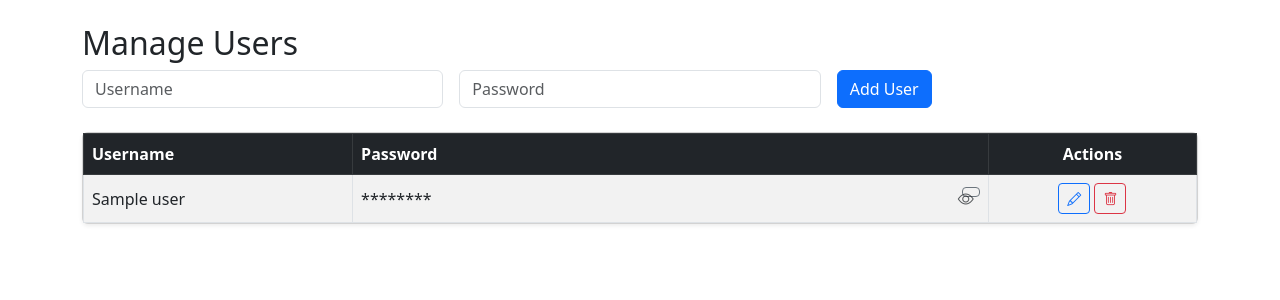
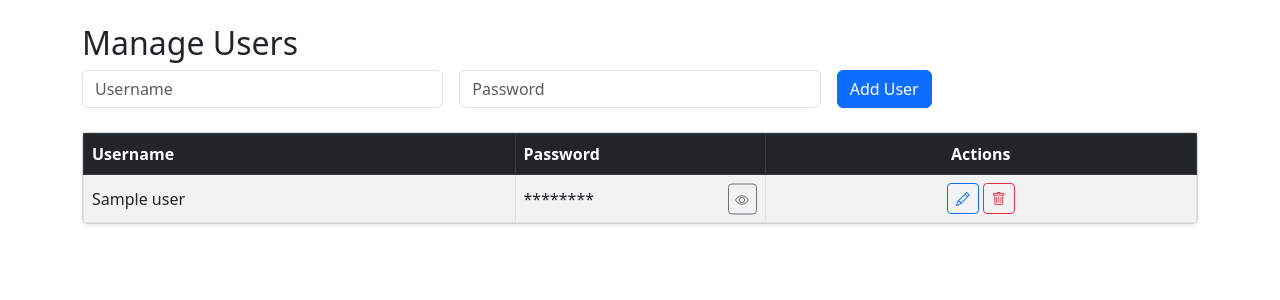
Before and after one commit to rvkmar/ankiserver, a Flask app: template anki-user-manager/templates/manage_users.html in a window 1280 px wide. Shown: the part 56-356 px from the top of the page. Run offline with Flask 3, Linux system fonts and the light colour scheme; the template is opened without the code that fills it: most values are stand-ins (such as "Sample title", 1, 10 or a date in 2020); parts of the project's set-up code (start-up, migrations or seed data) failed here and were passed over.

Commit message:
eye icon and table layout modified

```diff
--- a/anki-user-manager/static/css/style.css
+++ b/anki-user-manager/static/css/style.css
@@ -1,68 +1,23 @@
-/* Keep the password column rock-solid */
-.table.fixed {
+/* Force consistent table layout */
+table.table {
   table-layout: fixed;
+  width: 100%;
 }
 
-/* Password cell container */
-.pwd-cell {
+/* Password column fixed width */
+table.table td:nth-child(2),
+table.table th:nth-child(2) {
+  width: 250px;
+  /* adjust as needed */
   position: relative;
-  min-width: 260px;
-  /* tune as you like */
 }
 
-/* The masked text span and the input share the same box model */
-.pwd-cell .pwd-mask,
-.pwd-cell .pwd-input {
-  display: block;
-  width: 100%;
-  padding-right: 2.25rem;
-  /* space for the eye button */
-  margin: 0;
-  /* avoid layout shift */
-  font-family: ui-monospace, SFMono-Regular, Menlo, Monaco, Consolas, "Liberation Mono", monospace;
-  letter-spacing: 0.05em;
-  line-height: 1.5;
-  white-space: nowrap;
-  overflow: hidden;
-  text-overflow: ellipsis;
-}
-
-/* If you're using a Bootstrap input for edit mode, match the padding */
-.pwd-cell .form-control.pwd-input {
-  padding-right: 2.25rem;
-}
-
-/* Toggle button sits at a fixed spot inside the cell */
-.pwd-cell .toggle-pwd {
-  position: absolute;
-  right: .5rem;
+/* Ensure toggle button sits at the right end of the password cell */
+.toggle-pass {
+  position: absolute !important;
+  right: 0.5rem;
   top: 50%;
   transform: translateY(-50%);
-  width: 1.75rem;
-  height: 1.75rem;
-  display: inline-flex;
-  align-items: center;
-  justify-content: center;
-
-  /* look like an icon, not a button */
-  background: transparent;
-  border: 0;
-  padding: 0;
-  color: var(--bs-body-color);
-  opacity: .75;
-  transition: opacity .15s ease-in-out;
+  z-index: 2;
+  padding: 0.25rem 0.4rem;
 }
-
-.pwd-cell .toggle-pwd:hover,
-.pwd-cell .toggle-pwd:focus {
-  opacity: 1;
-  outline: none;
-}
-
-/* Keep the icon size consistent */
-.pwd-cell .toggle-pwd .bi {
-  font-size: 1rem;
-  /* Bootstrap Icons */
-  line-height: 1;
-  pointer-events: none;
-}
--- a/anki-user-manager/templates/manage_users.html
+++ b/anki-user-manager/templates/manage_users.html
@@ -30,11 +30,11 @@
       {% for user, password in users %}
         <tr>
           <td class="username">{{ user }}</td>
-          <td class="pwd-cell">
+          <td>
             <span class="password-mask">********</span>
             <span class="password-real d-none">{{ password }}</span>
             <button type="button" class="btn btn-sm btn-outline-secondary float-end toggle-pass">
-              <button class="toggle-pwd"> <i class="bi bi-eye"></i> </button>
+              <i class="bi bi-eye"></i>
             </button>
           </td>
           <td class="text-center">
@@ -76,7 +76,7 @@
   </div>
 </div>
 
-<script>
+<!-- <script>
 // Toggle password visibility
 document.querySelectorAll(".toggle-pass").forEach(btn => {
   btn.addEventListener("click", () => {
@@ -122,9 +122,7 @@ document.querySelectorAll(".edit-user").forEach(btn => {
     row.querySelector(".toggle-pass").remove();
 
     row.children[1].innerHTML = `
-      <button class="toggle-pwd">
-      <input type="password" class="form-control form-control-sm pwd-input" value="${currentPass}">
-      </button>
+      <input type="password" class="form-control form-control-sm" value="${currentPass}">
     `;
 
     // Replace actions with Save/Cancel
@@ -172,5 +170,122 @@ document.getElementById("confirmDeleteBtn").addEventListener("click", function (
     body: `username=${encodeURIComponent(deleteUser)}`
   }).then(() => location.reload());
 });
+</script> -->
+<script>
+  // Toggle password visibility
+  function bindToggleEvents() {
+    document.querySelectorAll(".toggle-pass").forEach(btn => {
+      btn.onclick = () => {
+        const row = btn.closest("td");
+        const mask = row.querySelector(".password-mask");
+        const real = row.querySelector(".password-real");
+        const icon = btn.querySelector("i");
+
+        if (!mask || !real) return; // skip if editing
+
+        if (mask.classList.contains("d-none")) {
+          mask.classList.remove("d-none");
+          real.classList.add("d-none");
+          icon.classList.remove("bi-eye-slash");
+          icon.classList.add("bi-eye");
+        } else {
+          mask.classList.add("d-none");
+          real.classList.remove("d-none");
+          icon.classList.remove("bi-eye");
+          icon.classList.add("bi-eye-slash");
+        }
+      };
+    });
+  }
+  bindToggleEvents();
+
+  // Inline edit (username & password)
+  document.querySelectorAll(".edit-user").forEach(btn => {
+    btn.addEventListener("click", () => {
+      const row = btn.closest("tr");
+      const usernameCell = row.querySelector(".username");
+      const passMask = row.querySelector(".password-mask");
+      const passReal = row.querySelector(".password-real");
+      const toggleBtn = row.querySelector(".toggle-pass");
+      const actionsCell = row.querySelector("td:last-child");
+
+      const currentUser = usernameCell.innerText.trim();
+      const currentPass = passReal.innerText.trim();
+
+      // Replace with input fields
+      usernameCell.innerHTML = `<input type="text" class="form-control form-control-sm" value="${currentUser}">`;
+
+      row.children[1].innerHTML = `
+      <div class="position-relative">
+        <input type="password" class="form-control form-control-sm pwd-input" value="${currentPass}" style="padding-right:2rem;">
+        <button type="button" class="btn btn-sm btn-outline-secondary toggle-pass"
+                style="position:absolute; right:0.25rem; top:50%; transform:translateY(-50%);">
+          <i class="bi bi-eye"></i>
+        </button>
+      </div>
+    `;
+
+      // Replace actions with Save/Cancel
+      actionsCell.innerHTML = `
+      <button type="button" class="btn btn-sm btn-success save-user">Save</button>
+      <button type="button" class="btn btn-sm btn-secondary cancel-edit">Cancel</button>
+    `;
+
+      // Bind new eye toggle for the edit input
+      const newToggle = row.querySelector(".toggle-pass");
+      const pwdInput = row.querySelector(".pwd-input");
+      newToggle.onclick = () => {
+        const icon = newToggle.querySelector("i");
+        if (pwdInput.type === "password") {
+          pwdInput.type = "text";
+          icon.classList.remove("bi-eye");
+          icon.classList.add("bi-eye-slash");
+        } else {
+          pwdInput.type = "password";
+          icon.classList.remove("bi-eye-slash");
+          icon.classList.add("bi-eye");
+        }
+      };
+
+      // Save handler
+      actionsCell.querySelector(".save-user").addEventListener("click", () => {
+        const newUser = usernameCell.querySelector("input").value;
+        const newPass = pwdInput.value;
+
+        fetch("/delete", {
+          method: "POST",
+          headers: { "Content-Type": "application/x-www-form-urlencoded" },
+          body: `username=${encodeURIComponent(currentUser)}`
+        }).then(() => {
+          fetch("/add", {
+            method: "POST",
+            headers: { "Content-Type": "application/x-www-form-urlencoded" },
+            body: `username=${encodeURIComponent(newUser)}&password=${encodeURIComponent(newPass)}`
+          }).then(() => location.reload());
+        });
+      });
+
+      // Cancel handler
+      actionsCell.querySelector(".cancel-edit").addEventListener("click", () => location.reload());
+    });
+  });
+
+  // Delete modal handling
+  let deleteUser = "";
+  const deleteModal = document.getElementById("deleteModal");
+  deleteModal.addEventListener("show.bs.modal", function (event) {
+    const button = event.relatedTarget;
+    deleteUser = button.getAttribute("data-username");
+    document.getElementById("delete-username").textContent = deleteUser;
+  });
+
+  document.getElementById("confirmDeleteBtn").addEventListener("click", function () {
+    fetch("/delete", {
+      method: "POST",
+      headers: { "Content-Type": "application/x-www-form-urlencoded" },
+      body: `username=${encodeURIComponent(deleteUser)}`
+    }).then(() => location.reload());
+  });
 </script>
+
 {% endblock %}
```
